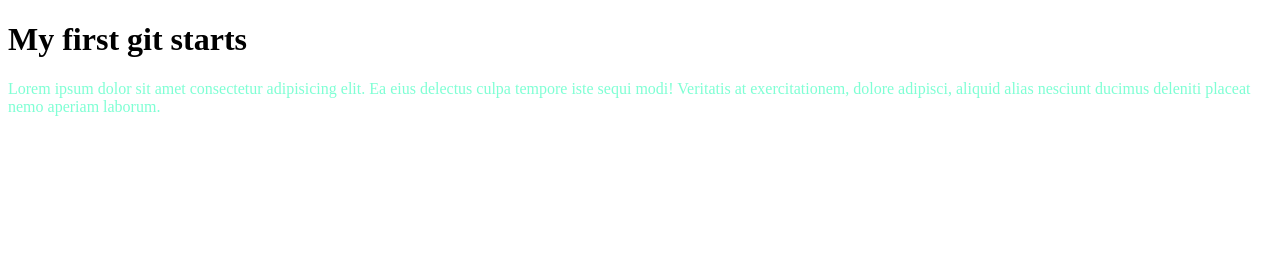
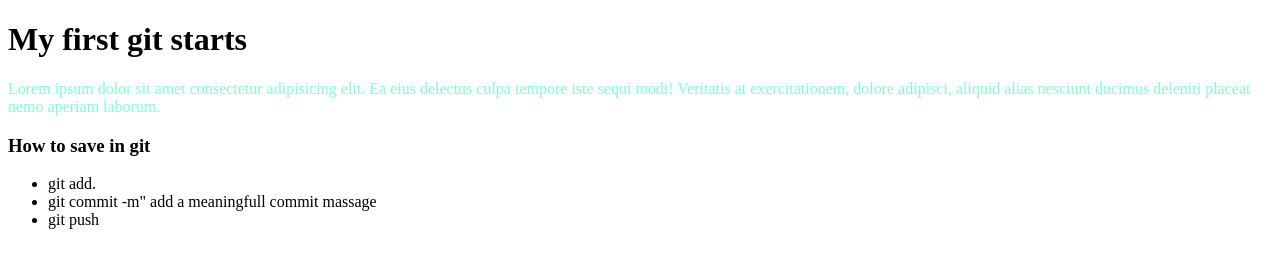
Before and after one commit to snudoy9898/my-first-repo, a plain HTML site: page index.html in a window 1280 px wide. Drawn offline with Linux system fonts and the light colour scheme.

Commit message:
git command

```diff
--- a/index.html
+++ b/index.html
@@ -9,5 +9,12 @@
 <body>
     <h1>My first git starts</h1>
     <p>Lorem ipsum dolor sit amet consectetur adipisicing elit. Ea eius delectus culpa tempore iste sequi modi! Veritatis at exercitationem, dolore adipisci, aliquid alias nesciunt ducimus deleniti placeat nemo aperiam laborum.</p>
+
+    <h3>How to save in git</h3>
+    <ul>
+        <li>git add.</li>
+        <li>git commit -m" add a meaningfull commit massage</li>
+        <li>git push</li>
+    </ul>
 </body>
 </html>
```
